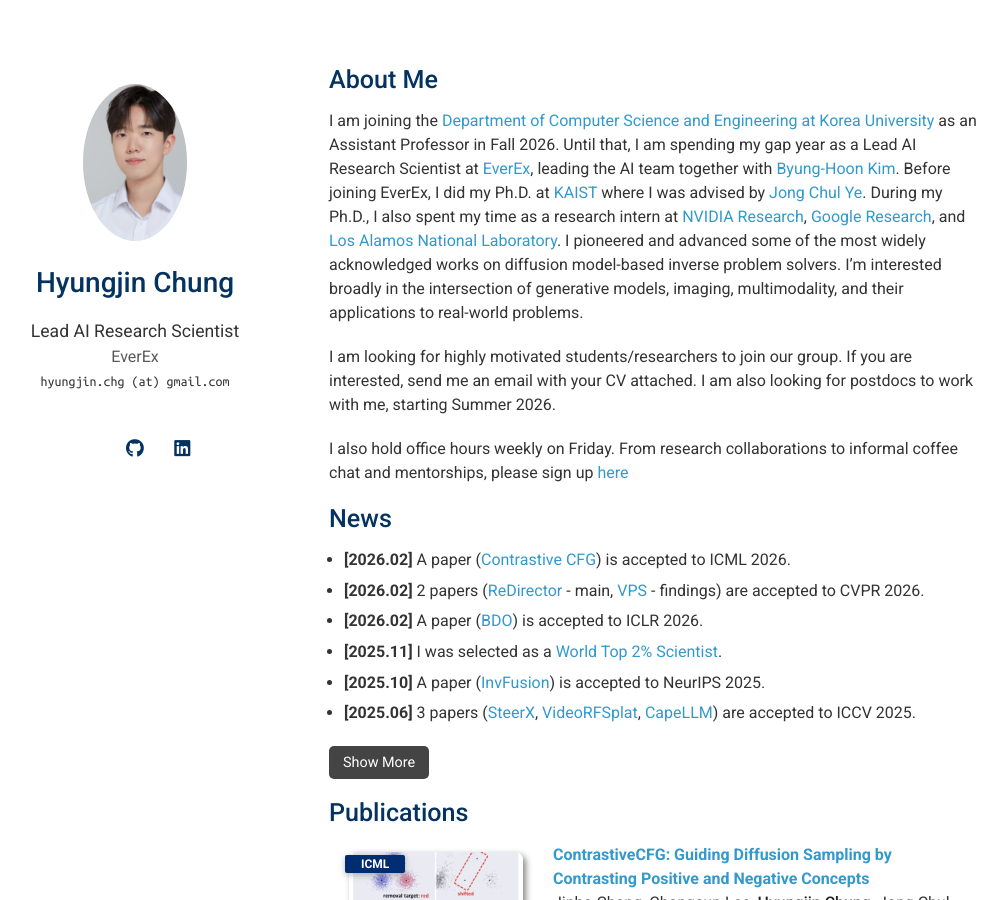
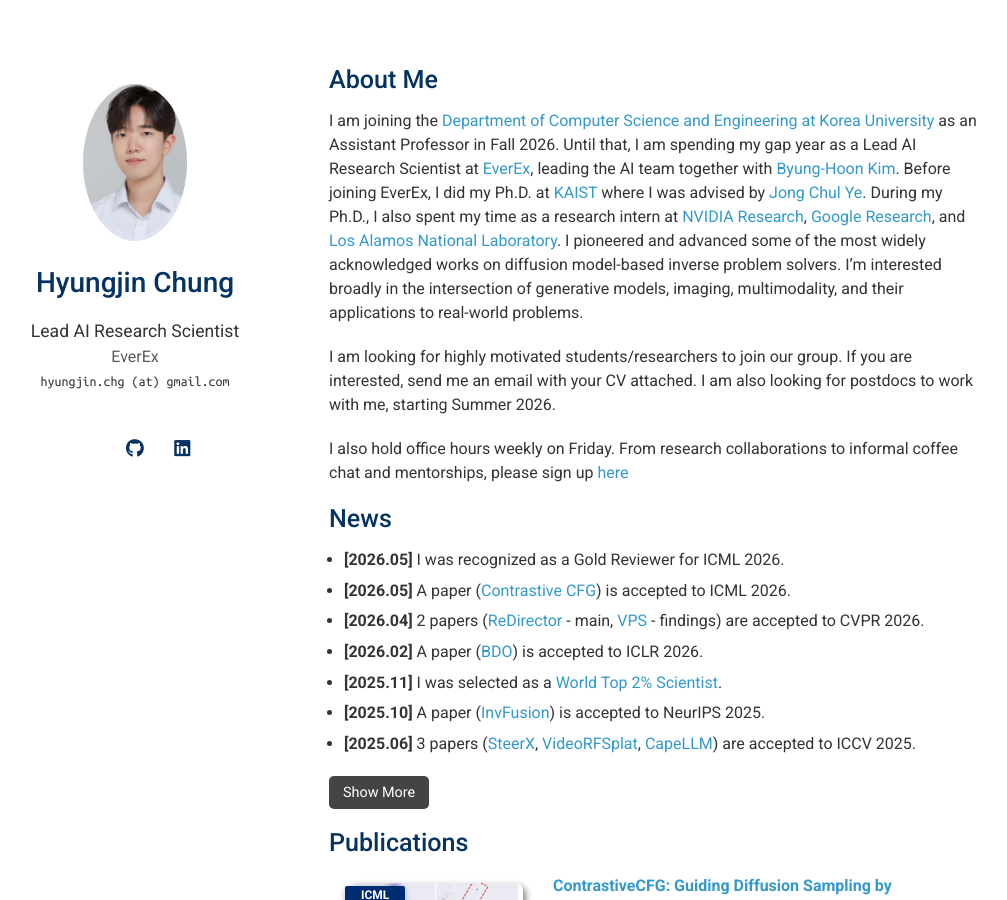
Before and after one commit to hyungjin-chung/hyungjin-chung.github.io, a Jekyll site: the page built from index.md, in a window 1280 px wide and 900 px high. Shown: the whole window, without its empty margins (141-1148 px from the left). Built offline with Jekyll 4.4.1, drawn with Linux system fonts in a browser that asks for light colours; a style sheet for code colours, icons or effects is not loaded.

Commit message:
gold reviewer

```diff
--- a/index.md
+++ b/index.md
@@ -13,8 +13,9 @@ I also hold office hours weekly on Friday. From research collaborations to infor
 ## News
 
 <ul id="news-list">
-  <li><b>[2026.02]</b> A paper (<a href="https://arxiv.org/abs/2411.17077">Contrastive CFG</a>) is accepted to ICML 2026.</li>
-  <li><b>[2026.02]</b> 2 papers (<a href="https://arxiv.org/abs/2511.19827">ReDirector</a> - main, <a href="https://arxiv.org/abs/2509.08016">VPS</a> - findings) are accepted to CVPR 2026.</li>
+  <li><b>[2026.05]</b> I was recognized as a Gold Reviewer for ICML 2026.</li>
+  <li><b>[2026.05]</b> A paper (<a href="https://arxiv.org/abs/2411.17077">Contrastive CFG</a>) is accepted to ICML 2026.</li>
+  <li><b>[2026.04]</b> 2 papers (<a href="https://arxiv.org/abs/2511.19827">ReDirector</a> - main, <a href="https://arxiv.org/abs/2509.08016">VPS</a> - findings) are accepted to CVPR 2026.</li>
   <li><b>[2026.02]</b> A paper (<a href="https://openreview.net/forum?id=N51nP3TBwR">BDO</a>) is accepted to ICLR 2026.</li>
   <li><b>[2025.11]</b> I was selected as a <a href="https://www.elsevier.com/ko-kr/promotions/worlds-top-researchers">World Top 2% Scientist</a>.</li>
   <li><b>[2025.10]</b> A paper (<a href="https://arxiv.org/abs/2504.01689">InvFusion</a>) is accepted to NeurIPS 2025.</li>
```
Also changed, not shown: 1 other file.
